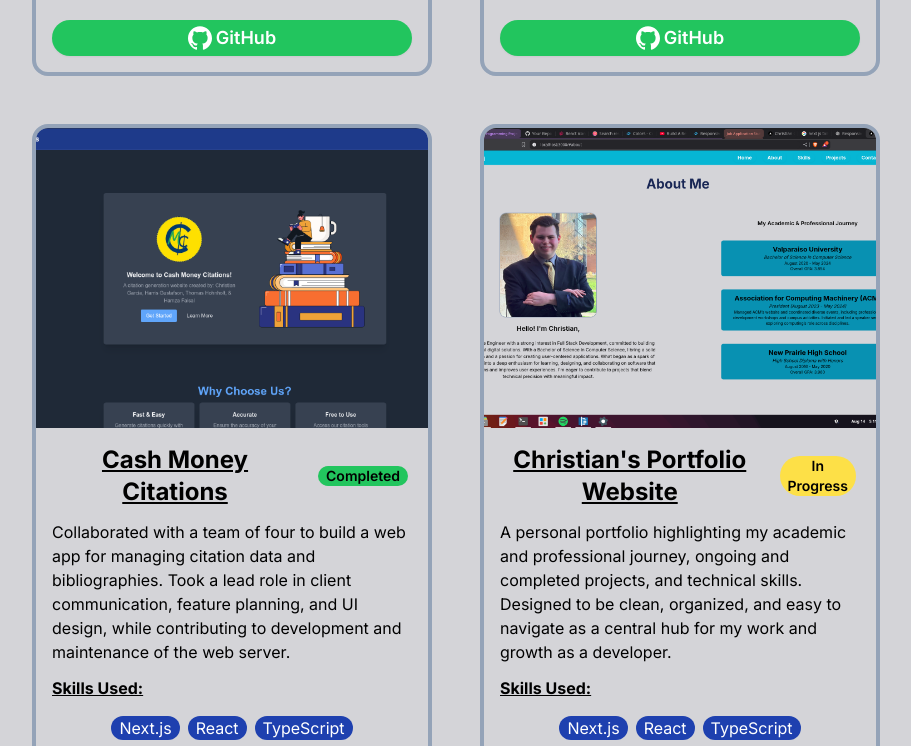
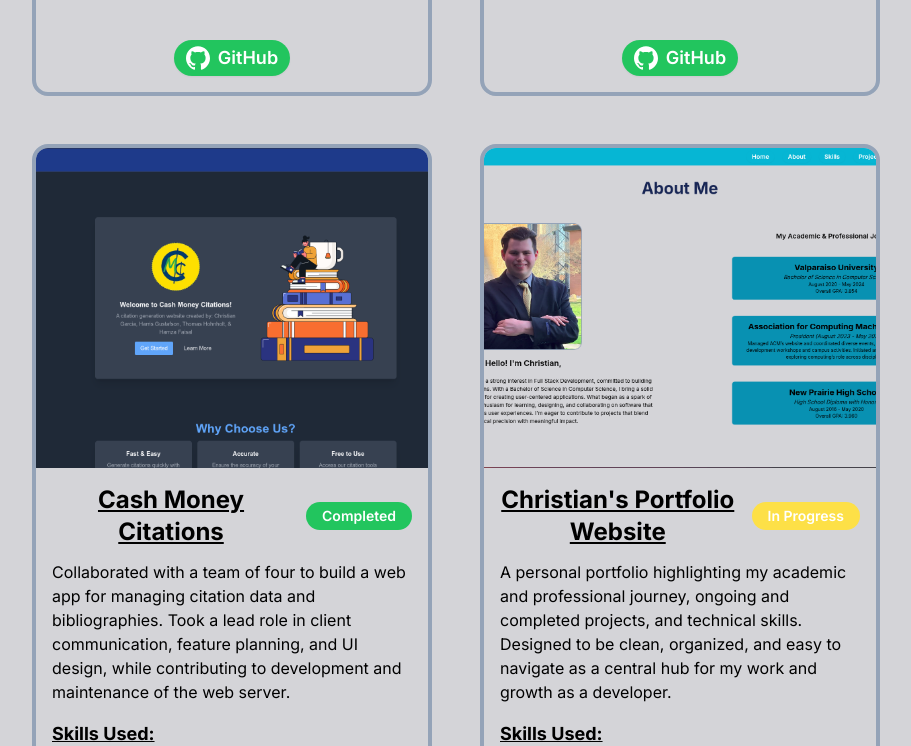
Before and after one commit to chrgarcia19/chrgarcia19.github.io, a Next.js app: page /projects in a window 1280 px wide. Shown: the part 940-1686 px from the top of the page, without its empty margins (184-1095 px from the left). Built offline with nearby package versions, Linux system fonts and the light colour scheme.

Commit message:
Modified the project card section

```diff
--- a/src/components/ProjectCard.tsx
+++ b/src/components/ProjectCard.tsx
@@ -26,23 +26,35 @@ const ProjectCard = (props: Props) => {
         <>
             <div onMouseEnter={itemEntered} onMouseLeave={itemExited}
                 className={`flex flex-col rounded-2xl border-4 border-slate-400 dark:border-slate-700 w-1/3 max-xl:w-5/12 max-md:w-full 3xl:w-2/5 min-h-full overflow-hidden ${isHovered ? `xl:shadow-xl xl:shadow-slate-500` : ''}`}>
-                <div className="relative w-full max-3xl:h-[300px] 3xl:h-[450px] 4k:h-[500px]">
-                    <Image className="object-cover object-center" src={props.image} alt={props.imageAlt} fill sizes="(max-width: 768px) 100vw, (max-width: 1200px) 50vw, 33vw" />
+
+                {/* Image containter for project image */}
+                <div className="relative w-full h-48 sm:h-56 md:h-64 lg:h-72 xl:h-80 3xl:h-[450px] 4k:h-[500px]">
+                    <Image className="object-cover object-top" src={props.image} alt={props.imageAlt} fill sizes="(max-width: 640px) 100vw, (max-width: 768px) 50vw, (max-width: 1200px) 33vw, 25vw" />
                 </div>
+
+                {/* Content container for project details */}
                 <div className="flex flex-col flex-grow justify-start p-4 4k:p-6 w-full gap-1">
-                    <span className="flex xl:flex-row max-md:flex-col items-center pb-2 xl:space-x-4">
-                        <p className="font-bold text-2xl max-md:text-xl 3xl:text-3xl 4k:text-5xl underline text-center">{props.name}</p>
-                        <div className="p-1">
+
+                    {/* Title section */}
+                    <div className="flex flex-col sm:flex-row sm:items-center sm:justify-between gap-2 sm:gap-4 pb-2">
+                        <h3 className="font-bold text-2xl max-md:text-xl 3xl:text-3xl 4k:text-5xl underline text-center">{props.name}</h3>
+                        <div className="flex justify-center sm:justify-end">
                             {props.status && (
-                                <p className="bg-green-500 dark:bg-green-600 font-semibold w-fit rounded-full px-2 max-xl:px-4 max-xl:py-1 4k:px-5 4k:py-2 text-sm max-md:text-xs 3xl:text-xl 4k:text-3xl text-center">Completed</p>
+                                <span className="bg-green-500 dark:bg-green-600 font-semibold rounded-full px-3 py-1 sm:px-4 sm:py-1 4k:px-5 4k:py-2 text-xs sm:text-sm 3xl:text-xl 4k:text-3xl text-white whitespace-nowrap">Completed</span>
                             ) || (
-                                <p className="bg-yellow-300 dark:bg-yellow-500 font-semibold w-fit rounded-full px-2 max-xl:px-4 max-xl:py-1 4k:px-5 4k:py-2 text-sm max-md:text-xs 3xl:text-xl 4k:text-3xl text-center">In Progress</p>
+                                <p className="bg-yellow-300 dark:bg-yellow-500 font-semibold rounded-full px-3 py-1 sm:px-4 sm:py-1 4k:px-5 4k:py-2 text-xs sm:text-sm 3xl:text-xl 4k:text-3xl text-white whitespace-nowrap">In Progress</p>
                             )}
                         </div>
-                    </span>
-                    <p className="max-md:text-sm 3xl:text-xl 4k:text-2xl">{props.description}</p>
-                    <span className="pt-2 pb-2">
-                        <p className="font-bold underline 3xl:text-2xl 4k:text-4xl">Skills Used:</p>
+                    </div>
+
+                    {/* Description section */}
+                    <p className="text-sm sm:text-base md:text-base 3xl:text-xl 4k:text-2xl dark:text-gray-100 leading-relaxed">
+                        {props.description}
+                    </p>
+
+                    {/* Skills section */}
+                    <div className="mt-2 sm:mt-3">
+                        <h5 className="font-bold underline sm:text-lg 3xl:text-2xl 4k:text-4xl">Skills Used:</h5>
                         <div className="flex flex-wrap gap-2 p-2 m-2 place-content-center text-center">
                             {props.skills.map((skill: String, index: number) => (
                                 <div key={index}>
@@ -52,10 +64,12 @@ const ProjectCard = (props: Props) => {
                                 </div>
                             ))}
                         </div>
-                    </span>
+                    </div>
                 </div>
-                <div className="flex justify-end p-4">
-                    <StyledButton href={props.link} text={"GitHub"} color={"bg-green-500"} hoveredColor={"bg-green-600"} icon={<SiGithub className="w-6 h-6 3xl:w-8 3xl:h-8 4k:w-10 4k:h-10"/>} other={"w-full text-center"} textSize={"text-lg 3xl:text-2xl"} padding={"py-1"} label={"View This Project's GitHub Page"} title={"View on GitHub"} />
+
+                {/* Button(s) Section */}
+                <div className="flex justify-center p-4">
+                    <StyledButton href={props.link} text={"GitHub"} color={"bg-green-500"} hoveredColor={"bg-green-600"} icon={<SiGithub className="w-5 h-5 sm:w-6 sm:h-6 3xl:w-8 3xl:h-8 4k:w-10 4k:h-10"/>} other={" text-center"} textSize={"text-lg 3xl:text-2xl"} padding={"px-3 py-1"} label={"View This Project's GitHub Page"} title={"View on GitHub"} />
                 </div>
             </div>
         </>
--- a/src/components/StyledButton.tsx
+++ b/src/components/StyledButton.tsx
@@ -33,7 +33,7 @@ const StyledButton = (props: Props) => {
                 aria-label={props.label}
                 title={props.title}
                 className={`${props.color} ${props.textSize} max-lg:border-2 text-center font-semibold shadow-sm rounded-full ease-in-out text-white ${props.padding} hover:text-gray-200 ${isHovered ? `${props.hoveredColor} font-bold text-xl shadow-xl` : ''} ${props.other}`}>
-                    <div className="flex flex-row items-center justify-center gap-1">
+                    <div className="flex flex-row items-center justify-center gap-x-2">
                         {props.icon} {props.text}
                     </div>
 
```
Also changed, not shown: public/Portfolio.png.
